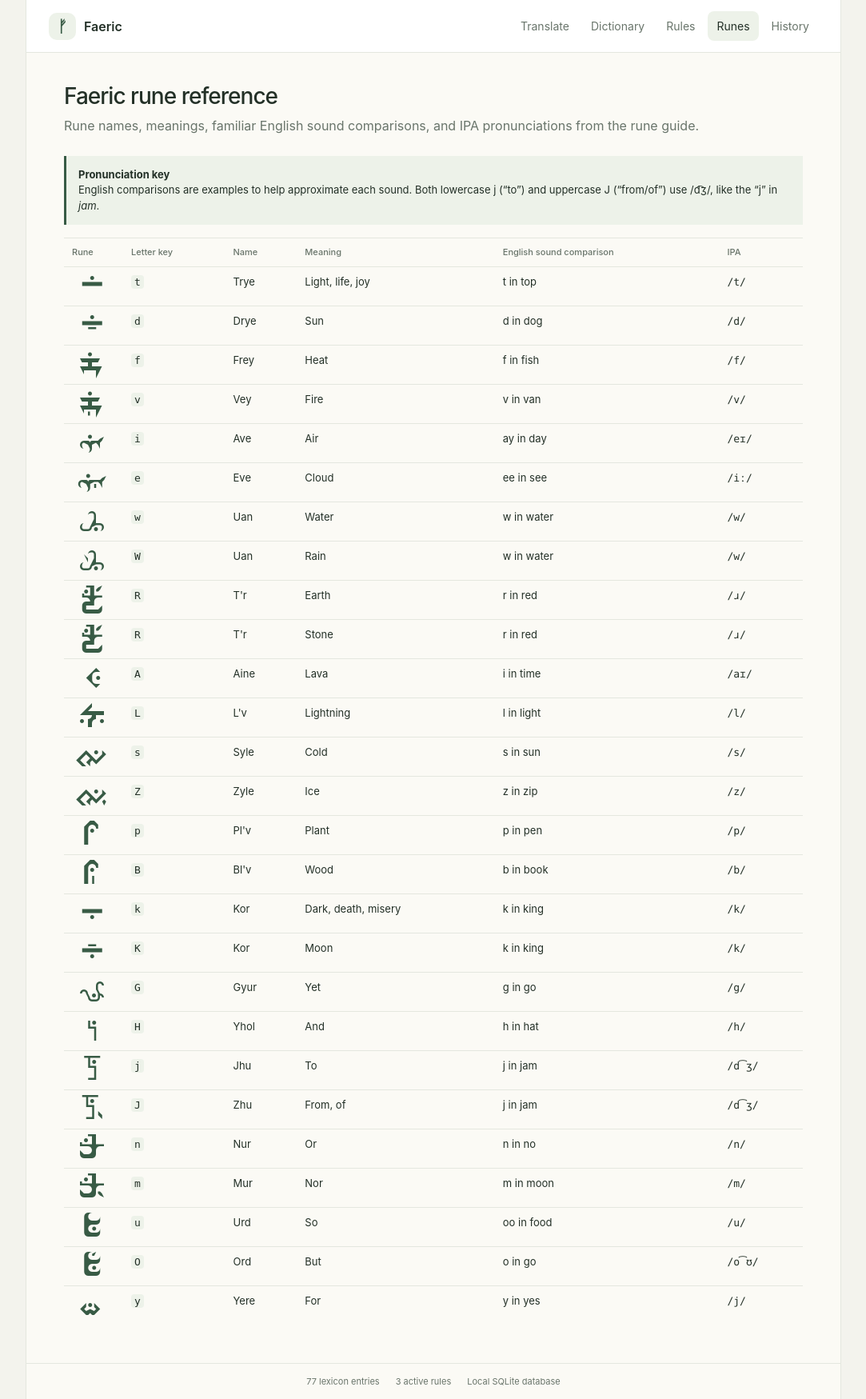
After one commit to CobaltTarantula/final_project, a Flask app: page /runes in a window 1280 px wide. The commit adds this page. Shown: the whole page at 80% size, without its empty margins (98-1181 px from the left). Run offline with Flask 3, Linux system fonts and the light colour scheme; data comes from the database, SQL or seed files in the repository.

Commit message:
rune page

```diff
--- a/app.py
+++ b/app.py
@@ -123,7 +123,36 @@ RUNE_PRONUNCIATIONS = {
     "j": "d͡ʒ", "J": "d͡ʒ", "n": "n", "m": "m", "u": "u",
     "O": "o͡ʊ", "y": "j",
 }
-IRREGULAR_PAST_FORMS = {"hold": "held"}
+RUNE_REFERENCE = [
+    {"rune": "t", "name": "Trye", "meaning": "Light, life, joy", "english": "t in top", "ipa": "/t/"},
+    {"rune": "d", "name": "Drye", "meaning": "Sun", "english": "d in dog", "ipa": "/d/"},
+    {"rune": "f", "name": "Frey", "meaning": "Heat", "english": "f in fish", "ipa": "/f/"},
+    {"rune": "v", "name": "Vey", "meaning": "Fire", "english": "v in van", "ipa": "/v/"},
+    {"rune": "i", "name": "Ave", "meaning": "Air", "english": "ay in day", "ipa": "/eɪ/"},
+    {"rune": "e", "name": "Eve", "meaning": "Cloud", "english": "ee in see", "ipa": "/iː/"},
+    {"rune": "w", "name": "Uan", "meaning": "Water", "english": "w in water", "ipa": "/w/"},
+    {"rune": "W", "name": "Uan", "meaning": "Rain", "english": "w in water", "ipa": "/w/"},
+    {"rune": "R", "name": "T'r", "meaning": "Earth", "english": "r in red", "ipa": "/ɹ/"},
+    {"rune": "R", "name": "T'r", "meaning": "Stone", "english": "r in red", "ipa": "/ɹ/"},
+    {"rune": "A", "name": "Aine", "meaning": "Lava", "english": "i in time", "ipa": "/aɪ/"},
+    {"rune": "L", "name": "L'v", "meaning": "Lightning", "english": "l in light", "ipa": "/l/"},
+    {"rune": "s", "name": "Syle", "meaning": "Cold", "english": "s in sun", "ipa": "/s/"},
+    {"rune": "Z", "name": "Zyle", "meaning": "Ice", "english": "z in zip", "ipa": "/z/"},
+    {"rune": "p", "name": "Pl'v", "meaning": "Plant", "english": "p in pen", "ipa": "/p/"},
+    {"rune": "B", "name": "Bl'v", "meaning": "Wood", "english": "b in book", "ipa": "/b/"},
+    {"rune": "k", "name": "Kor", "meaning": "Dark, death, misery", "english": "k in king", "ipa": "/k/"},
+    {"rune": "K", "name": "Kor", "meaning": "Moon", "english": "k in king", "ipa": "/k/"},
+    {"rune": "G", "name": "Gyur", "meaning": "Yet", "english": "g in go", "ipa": "/g/"},
+    {"rune": "H", "name": "Yhol", "meaning": "And", "english": "h in hat", "ipa": "/h/"},
+    {"rune": "j", "name": "Jhu", "meaning": "To", "english": "j in jam", "ipa": "/d͡ʒ/"},
+    {"rune": "J", "name": "Zhu", "meaning": "From, of", "english": "j in jam", "ipa": "/d͡ʒ/"},
+    {"rune": "n", "name": "Nur", "meaning": "Or", "english": "n in no", "ipa": "/n/"},
+    {"rune": "m", "name": "Mur", "meaning": "Nor", "english": "m in moon", "ipa": "/m/"},
+    {"rune": "u", "name": "Urd", "meaning": "So", "english": "oo in food", "ipa": "/u/"},
+    {"rune": "O", "name": "Ord", "meaning": "But", "english": "o in go", "ipa": "/o͡ʊ/"},
+    {"rune": "y", "name": "Yere", "meaning": "For", "english": "y in yes", "ipa": "/j/"},
+]
+IRREGULAR_PAST_FORMS = {"hold": "held", "have": "had"}
 
 app = Flask(__name__)
 IS_PRODUCTION = os.environ.get("APP_ENV", "development").casefold() == "production"
@@ -1216,6 +1245,11 @@ def history():
     return render_template("history.html", rows=rows, **page_data())
 
 
+@app.get("/runes")
+def runes():
+    return render_template("runes.html", runes=RUNE_REFERENCE, **page_data())
+
+
 initialize_db()
 
 
--- a/static/style.css
+++ b/static/style.css
@@ -84,6 +84,11 @@ td form { margin: 0; }
 .rule-explainer { margin-bottom: 16px; padding: 14px 15px; border-left: 3px solid var(--green); background: var(--green-soft); font-size: 13px; }
 .rule-explainer p { margin: 5px 0 0; }
 .rule-explainer code, td code { padding: 1px 4px; border-radius: 4px; background: var(--green-soft); }
+.main-content:has(.rune-reference) { max-width: 980px; }
+.rune-table { font-size: 13px; }
+.rune-table th, .rune-table td { padding: 9px 10px; }
+.rune-table .rune-glyph { width: 74px; color: var(--green); font-size: 30px; line-height: 1; text-align: center; }
+.rune-table .rune-ipa { white-space: nowrap; font-family: ui-monospace, SFMono-Regular, Consolas, monospace; }
 .history-entry { padding: 14px 0; border-top: 1px solid var(--line); }
 .history-meta { display: flex; justify-content: space-between; gap: 10px; color: var(--muted); font-size: 12px; }
 .history-pair { display: grid; grid-template-columns: 1fr auto 1fr; align-items: start; gap: 12px; }
--- a/templates/base.html
+++ b/templates/base.html
@@ -14,6 +14,7 @@
         <a class="{% if request.endpoint == 'translate' %}active{% endif %}" href="{{ url_for('translate') }}">Translate</a>
         <a class="{% if request.endpoint == 'dictionary' %}active{% endif %}" href="{{ url_for('dictionary') }}">Dictionary</a>
         <a class="{% if request.endpoint == 'rules' %}active{% endif %}" href="{{ url_for('rules') }}">Rules</a>
+        <a class="{% if request.endpoint == 'runes' %}active{% endif %}" href="{{ url_for('runes') }}">Runes</a>
         <a class="{% if request.endpoint == 'history' %}active{% endif %}" href="{{ url_for('history') }}">History</a>
       </nav>
     </header>
--- /dev/null
+++ b/templates/runes.html
@@ -0,0 +1,26 @@
+{% extends "base.html" %}
+{% block title %}Rune reference · Faeric{% endblock %}
+{% block content %}
+  <div class="rune-reference">
+  <h1>Faeric rune reference</h1>
+  <p class="subtitle">Rune names, meanings, familiar English sound comparisons, and IPA pronunciations from the rune guide.</p>
+  <p class="rule-explainer"><strong>Pronunciation key</strong><br>English comparisons are examples to help approximate each sound. Both lowercase j (“to”) and uppercase J (“from/of”) use /d͡ʒ/, like the “j” in <em>jam</em>.</p>
+  <div class="table-wrap rune-table-wrap">
+    <table class="rune-table">
+      <thead><tr><th>Rune</th><th>Letter key</th><th>Name</th><th>Meaning</th><th>English sound comparison</th><th>IPA</th></tr></thead>
+      <tbody>
+        {% for rune in runes %}
+          <tr>
+            <td class="rune-glyph faeric-text" aria-label="Rune {{ rune.rune }}">{{ rune.rune }}</td>
+            <td><code>{{ rune.rune }}</code></td>
+            <td>{{ rune.name }}</td>
+            <td>{{ rune.meaning }}</td>
+            <td>{{ rune.english }}</td>
+            <td class="rune-ipa">{{ rune.ipa }}</td>
+          </tr>
+        {% endfor %}
+      </tbody>
+    </table>
+  </div>
+  </div>
+{% endblock %}
```
Also changed, not shown: project_log.md (+2 -1 lines).
